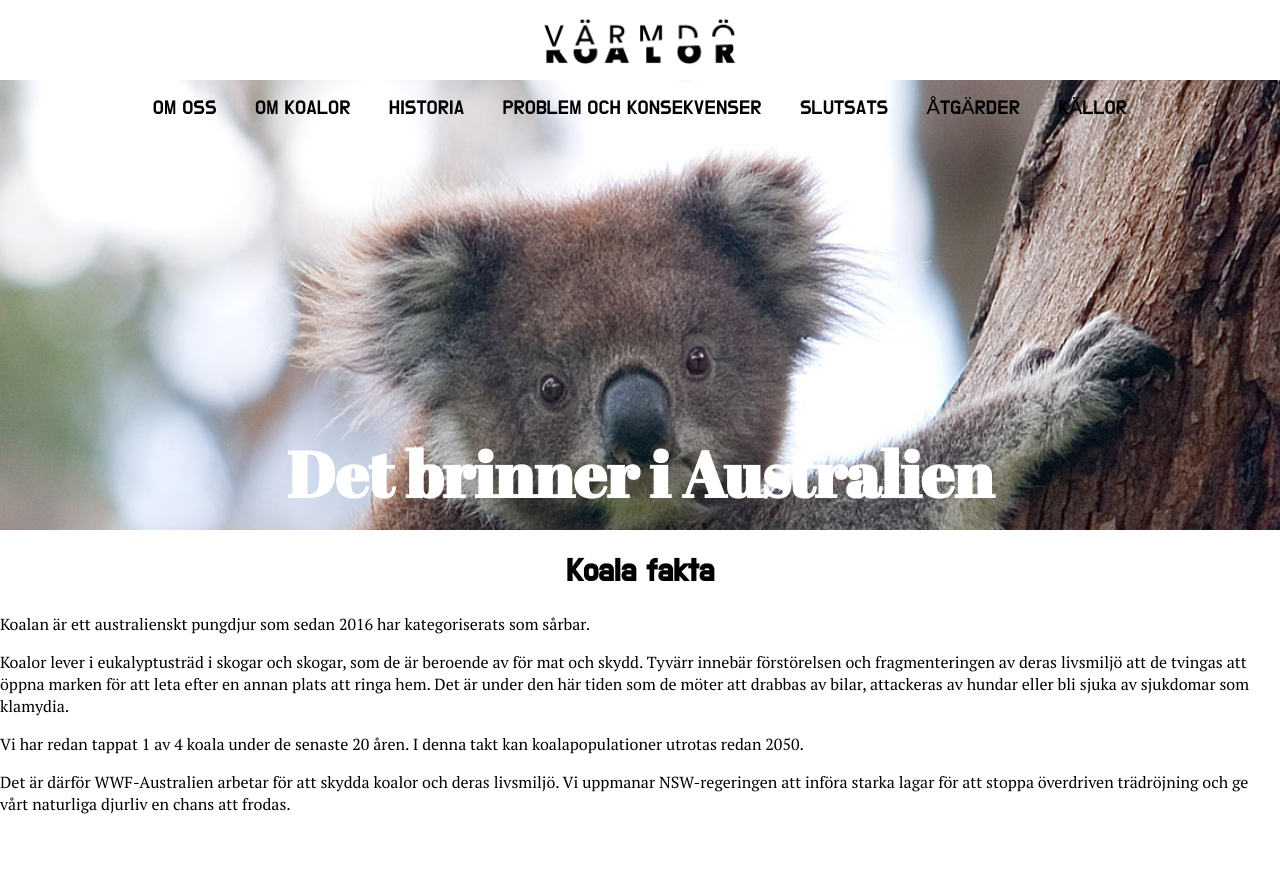
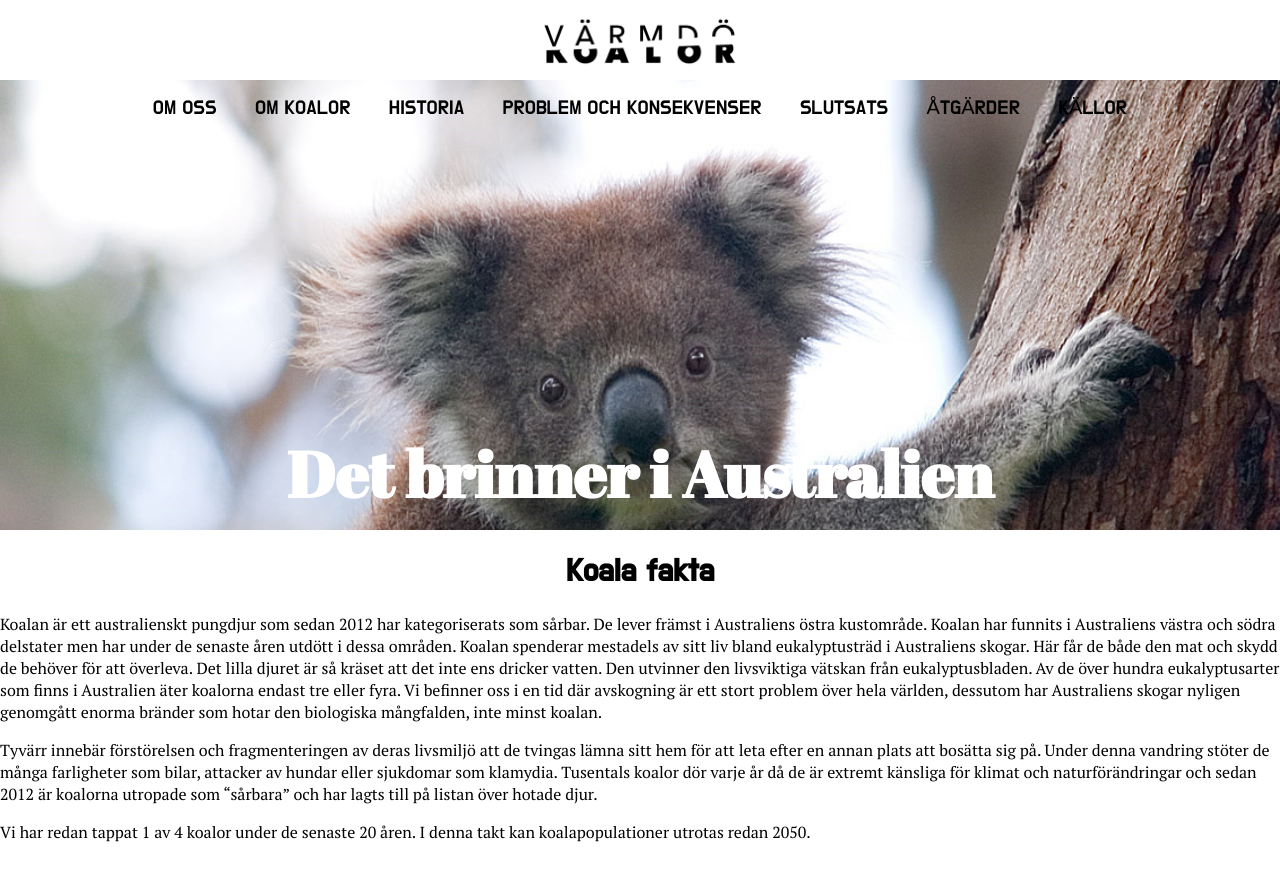
Before and after one commit to limbero/stackars-koalorna, a Jekyll site: the page built from _koalor/first.md, in a window 1280 px wide. Shown: the top 881 px of the page. Built offline with Jekyll 4.4.1, drawn with Linux system fonts in a browser that asks for light colours; comment, search, counter and statistics services are not loaded.

Commit message:
Update first.md

```diff
--- a/_koalor/first.md
+++ b/_koalor/first.md
@@ -3,10 +3,9 @@ layout: default
 ---
 # Koala fakta
 
-Koalan är ett australienskt pungdjur som sedan 2016 har kategoriserats som sårbar.
+Koalan är ett australienskt pungdjur som sedan 2012 har kategoriserats som sårbar. De lever främst i Australiens östra kustområde. Koalan har funnits i Australiens västra och södra delstater men har under de senaste åren utdött i dessa områden. Koalan spenderar mestadels av sitt liv bland eukalyptusträd i Australiens skogar. Här får de både den mat och skydd de behöver för att överleva. Det lilla djuret är så kräset att det inte ens dricker vatten. Den utvinner den livsviktiga vätskan från eukalyptusbladen. Av de över hundra eukalyptusarter som finns i Australien äter koalorna endast tre eller fyra. Vi befinner oss i en tid där avskogning är ett stort problem över hela världen, dessutom har Australiens skogar nyligen genomgått enorma bränder som hotar den biologiska mångfalden, inte minst koalan.
 
-Koalor lever i eukalyptusträd i skogar och skogar, som de är beroende av för mat och skydd. Tyvärr innebär förstörelsen och fragmenteringen av deras livsmiljö att de tvingas att öppna marken för att leta efter en annan plats att ringa hem. Det är under den här tiden som de möter att drabbas av bilar, attackeras av hundar eller bli sjuka av sjukdomar som klamydia.
+Tyvärr innebär förstörelsen och fragmenteringen av deras livsmiljö att de tvingas lämna sitt hem för att leta efter en annan plats att bosätta sig på. Under denna vandring stöter de många farligheter som bilar, attacker av hundar eller sjukdomar som klamydia.
+Tusentals koalor dör varje år då de är extremt känsliga för klimat och naturförändringar och sedan 2012 är koalorna utropade som "sårbara" och har lagts till på listan över hotade djur.
 
-Vi har redan tappat 1 av 4 koala under de senaste 20 åren. I denna takt kan koalapopulationer utrotas redan 2050.
-
-Det är därför WWF-Australien arbetar för att skydda koalor och deras livsmiljö. Vi uppmanar NSW-regeringen att införa starka lagar för att stoppa överdriven trädröjning och ge vårt naturliga djurliv en chans att frodas.
+Vi har redan tappat 1 av 4 koalor under de senaste 20 åren. I denna takt kan koalapopulationer utrotas redan 2050.
```
